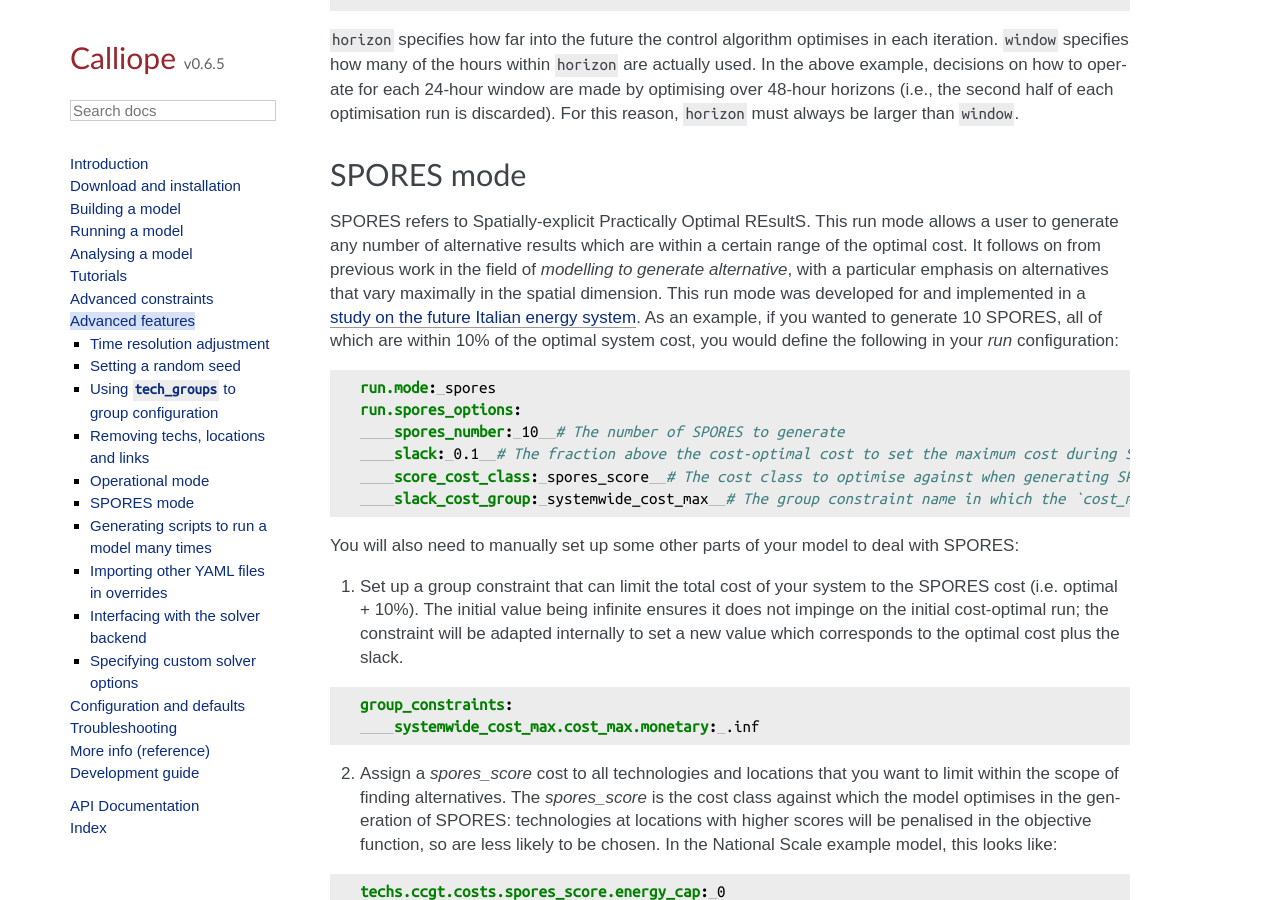
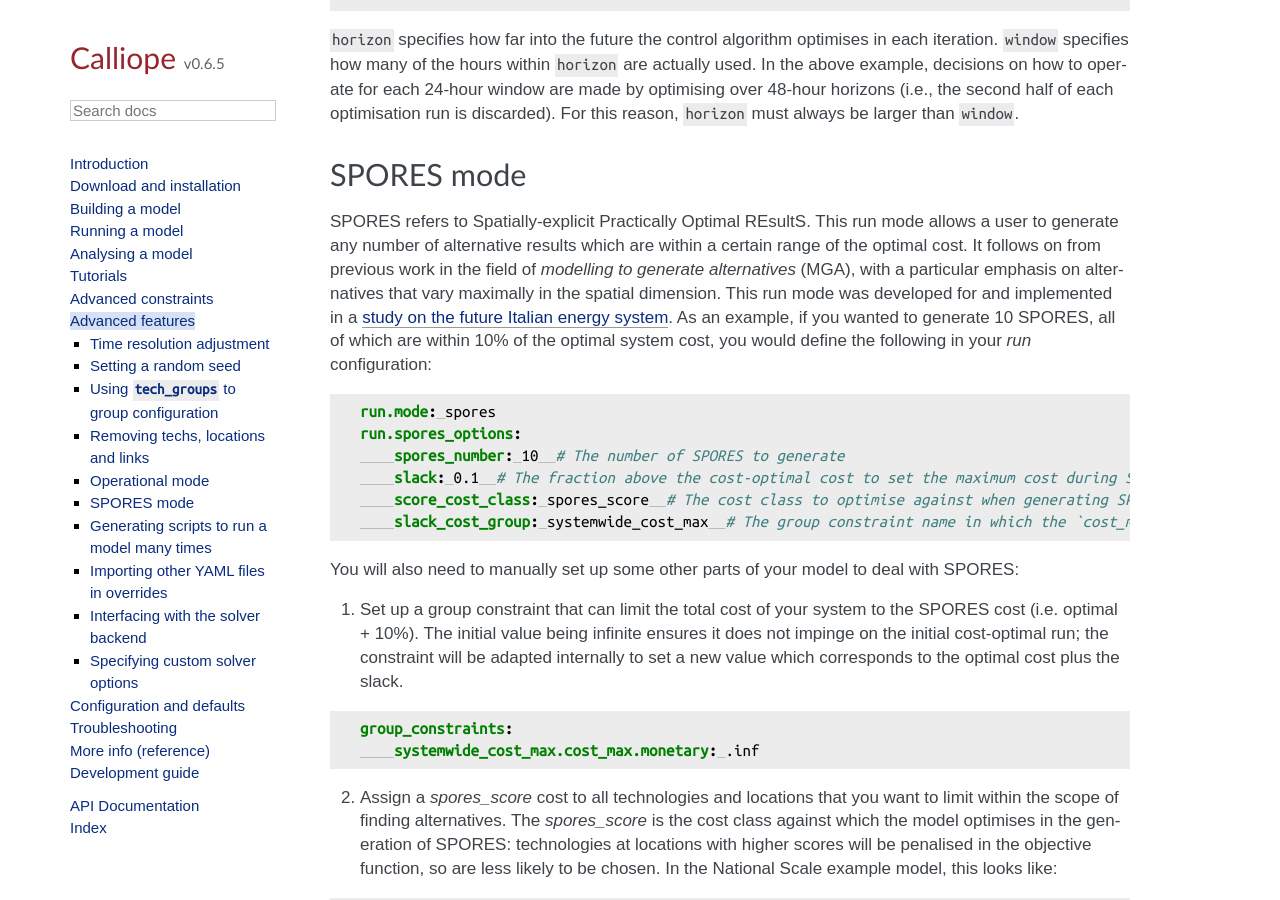
Before and after one commit to calliope-project/calliope, a Sphinx documentation site: the page built from doc/user/advanced_features.rst, in a window 1280 px wide and 900 px high, scrolled down 4398 px. Built offline with Sphinx 7.4.7, drawn with Linux system fonts in a browser that asks for light colours; some web fonts are replaced; pages that are not in the unit, such as notebooks, are missing from menus; a script that is not in the unit is left out.

Commit message:
Update advanced_features.rst

```diff
--- a/doc/user/advanced_features.rst
+++ b/doc/user/advanced_features.rst
@@ -168,7 +168,7 @@ Operational mode runs a model with a receding horizon control algorithm. This re
 
 SPORES mode
 -----------
-SPORES refers to Spatially-explicit Practically Optimal REsultS. This run mode allows a user to generate any number of alternative results which are within a certain range of the optimal cost. It follows on from previous work in the field of `modelling to generate alternative`, with a particular emphasis on alternatives that vary maximally in the spatial dimension. This run mode was developed for and implemented in a `study on the future Italian energy system <https://doi.org/10.1016/j.joule.2020.08.002>`_.
+SPORES refers to Spatially-explicit Practically Optimal REsultS. This run mode allows a user to generate any number of alternative results which are within a certain range of the optimal cost. It follows on from previous work in the field of `modelling to generate alternatives` (MGA), with a particular emphasis on alternatives that vary maximally in the spatial dimension. This run mode was developed for and implemented in a `study on the future Italian energy system <https://doi.org/10.1016/j.joule.2020.08.002>`_.
 As an example, if you wanted to generate 10 SPORES, all of which are within 10% of the optimal system cost, you would define the following in your `run` configuration:
 
 .. code-block:: yaml
```
